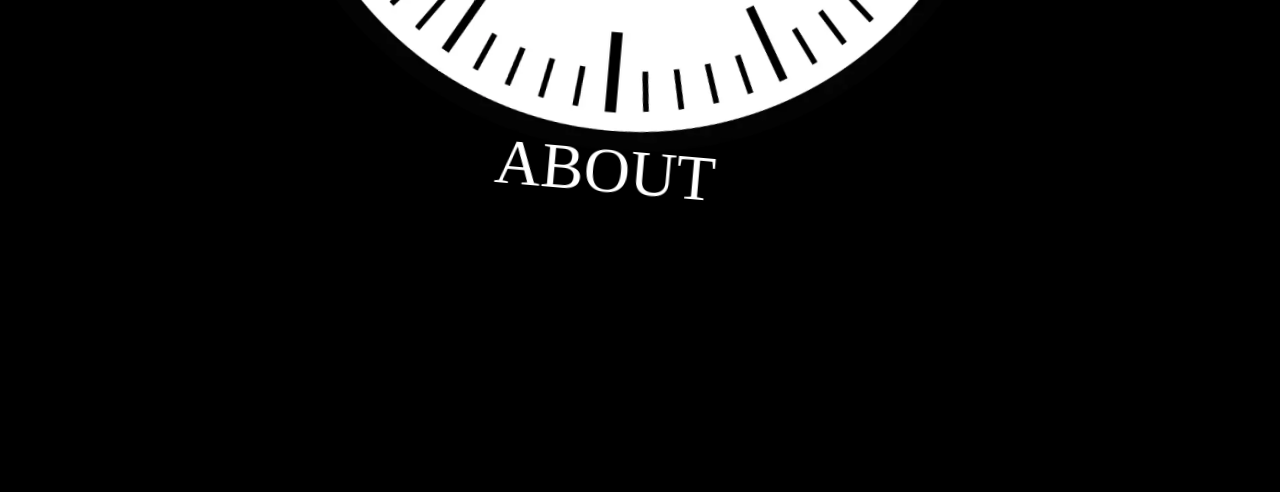
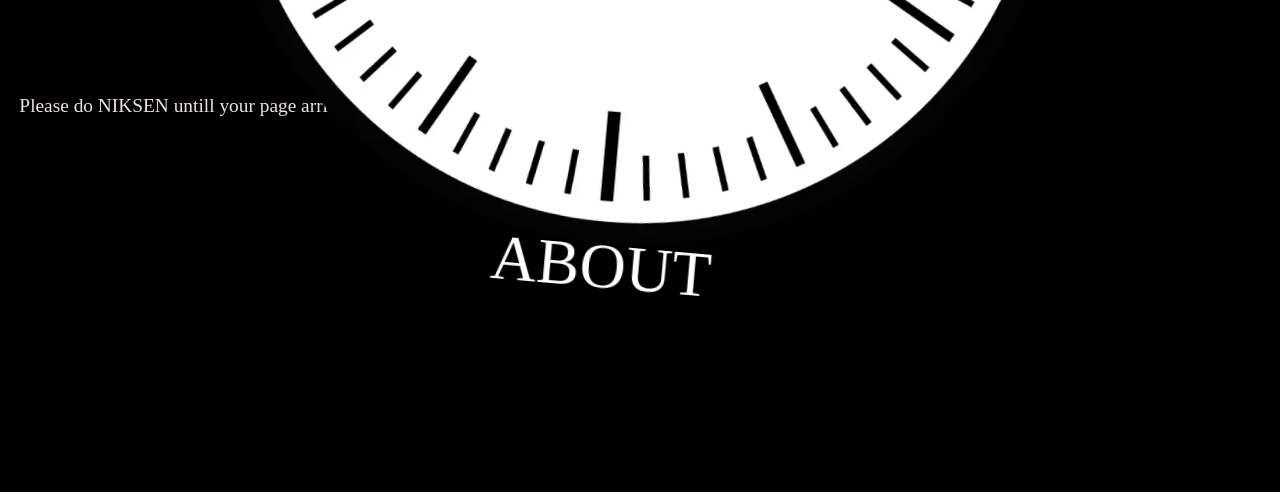
Before and after one commit to richardvanthof/Niksen-website, a plain HTML site: page index.html in a window 1280 px wide. Shown: the part 628-1120 px from the top of the page. Before the commit the page ends 885 px from the top, so only its background shows below. Drawn offline with Linux system fonts and the light colour scheme.

Commit message:
made clock bigger + added description on homepage.

```diff
--- a/index.html
+++ b/index.html
@@ -7,6 +7,7 @@
   </head>
   <body class="no-overflow">
     <main>
+      <p class="desc">Please do NIKSEN untill your page arrives.</p>
       <header class="clock-wrapper">
         <div id="rotating-container">
           <img id="rotating-image" src="assets/KLOK-NIKSEN-web-1200px.webp" alt="Rotating Image">
--- a/styles/rotating-clock.css
+++ b/styles/rotating-clock.css
@@ -9,8 +9,8 @@
 }
 
 .clock-wrapper {
-    width: min(100vh, 100vw);
-    height: min(100vh, 100vw);
+    width: min(140vh, 140vw);
+    height: min(140vh, 140vw);
     margin: 0 auto;
 }
 
@@ -18,8 +18,9 @@
     position: relative;
     bottom: 00;
     right: 00;
-    width: 100%;
-    height: 100%;
+    width: 80%;
+    height: 80%;
+    margin: 0 auto;
     animation: rotation 360s infinite linear;
 }
 
--- a/styles/style.css
+++ b/styles/style.css
@@ -29,3 +29,10 @@ body {
 .no-overflow {
   overflow: hidden;
 }
+
+.desc {
+  position: absolute;
+  bottom: 0;
+  padding: 1em;
+  color: #ebe3e3;
+}
```
